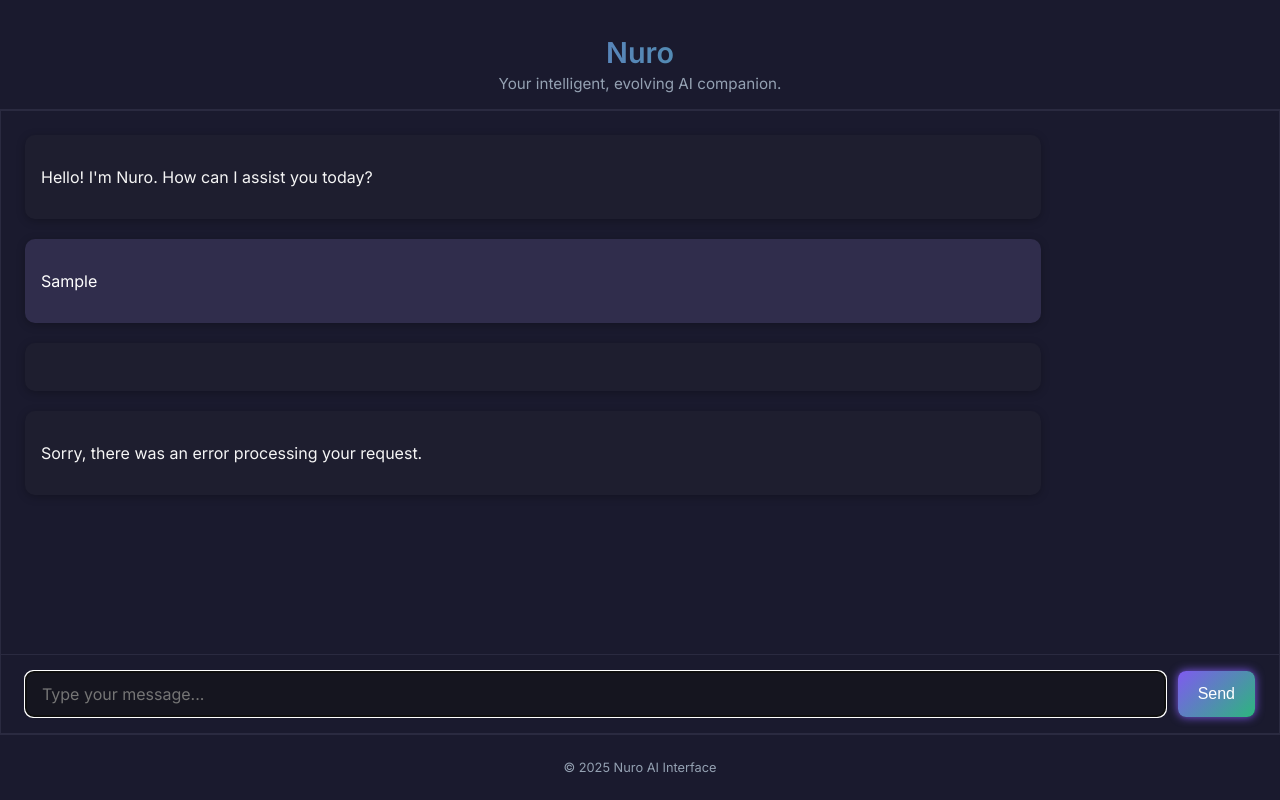
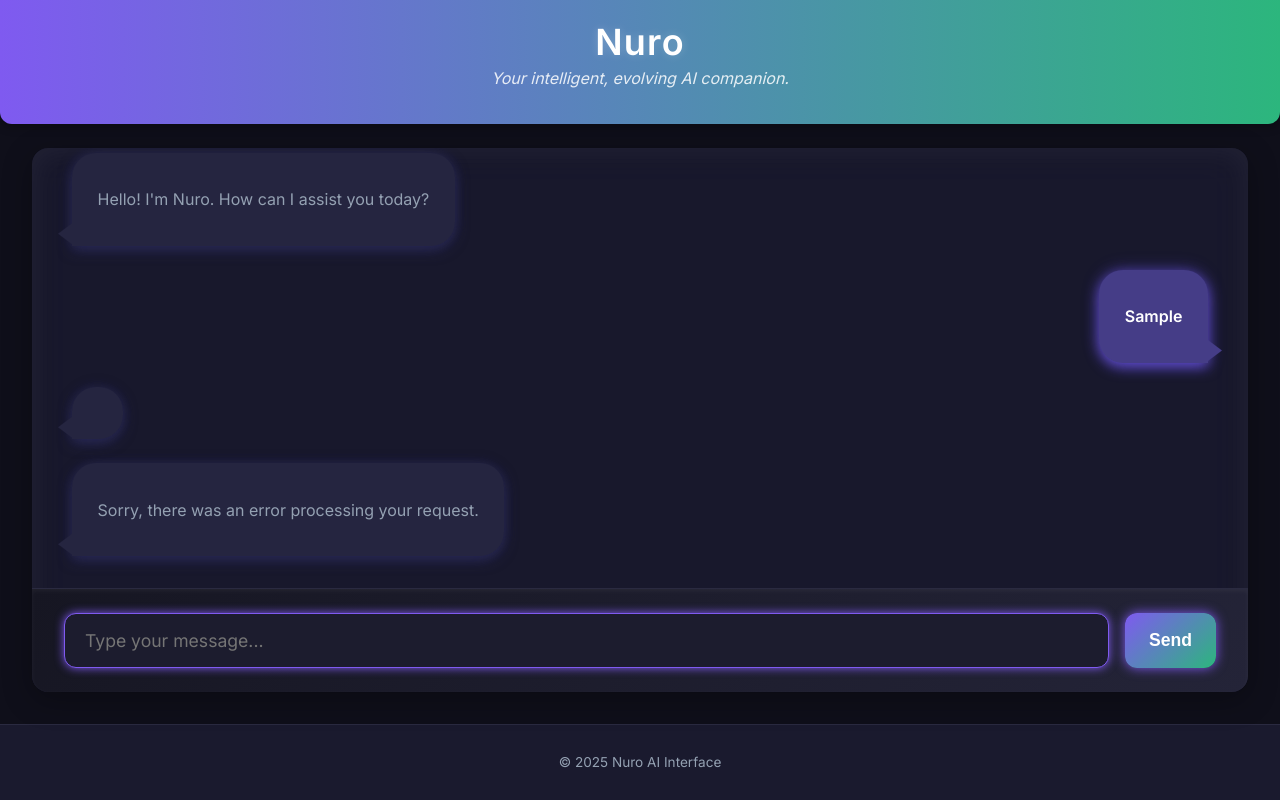
Before and after one commit to BRP0415/brain, a website: page public/index.html in a window 1280 px wide. Both pictures are taken after typing "Sample" into the empty fields and a click on the button "Send". Drawn offline with Linux system fonts and the light colour scheme; no server answers.

Commit message:
Update index.html

```diff
--- a/public/index.html
+++ b/public/index.html
@@ -1,5 +1,5 @@
 <!doctype html>
-<html lang="en">
+<html lang="en" >
 <head>
   <meta charset="UTF-8" />
   <meta name="viewport" content="width=device-width, initial-scale=1" />
@@ -14,177 +14,329 @@
       --border: #2a2a40;
       --text: #f5f5f5;
       --text-light: #94a1b2;
-      --user-msg-bg: #302d4c;
-      --assistant-msg-bg: #1e1e2f;
-      --accent-glow: 0 0 10px #7f5af0;
+      --user-msg-bg: #453d87;
+      --assistant-msg-bg: #252540;
+      --accent-glow: 0 0 12px #7f5af0;
+      --scrollbar-thumb: #7f5af0;
+      --scrollbar-track: #14142c;
+      --shadow: rgba(0, 0, 0, 0.3);
+      --font-sans: 'Inter', sans-serif;
     }
 
-    /* FULL SCREEN SETUP */
+    /* Reset & base */
+    * {
+      box-sizing: border-box;
+    }
+
     html, body {
       height: 100%;
-      width: 100%;
       margin: 0;
-      padding: 0;
-      font-family: 'Inter', sans-serif;
+      font-family: var(--font-sans);
       background-color: var(--bg);
       color: var(--text);
       display: flex;
       flex-direction: column;
-      overflow: hidden; /* prevent scrolling outside chat */
+      overflow: hidden;
+      -webkit-font-smoothing: antialiased;
+      -moz-osx-font-smoothing: grayscale;
     }
 
+    /* Header */
     header {
+      background: linear-gradient(90deg, var(--primary), var(--secondary));
+      padding: 1.25rem 2rem;
       text-align: center;
-      padding: 1rem 1.5rem;
-      border-bottom: 1px solid var(--border);
+      box-shadow: 0 3px 10px var(--shadow);
+      user-select: none;
       flex-shrink: 0;
-      background-color: var(--bg-light);
+      border-bottom-left-radius: 12px;
+      border-bottom-right-radius: 12px;
     }
 
-    h1 {
-      font-size: 1.8rem;
-      background: linear-gradient(90deg, var(--primary), var(--secondary));
-      -webkit-background-clip: text;
-      -webkit-text-fill-color: transparent;
-      font-weight: 600;
-      margin-bottom: 0.25rem;
+    header h1 {
+      margin: 0;
+      font-weight: 700;
+      font-size: 2.25rem;
+      letter-spacing: 1.2px;
+      color: white;
+      text-shadow: 0 0 10px rgba(255 255 255 / 0.2);
+      user-select: text;
     }
 
     header p {
-      color: var(--text-light);
-      font-size: 0.95rem;
-      margin: 0;
+      margin-top: 0.25rem;
+      font-weight: 400;
+      font-size: 1rem;
+      color: rgba(255 255 255 / 0.85);
+      font-style: italic;
+      user-select: text;
     }
 
-    /* Main chat container takes all available space */
+    /* Chat container */
     .chat-container {
       flex: 1 1 auto;
       display: flex;
       flex-direction: column;
-      border: 1px solid var(--border);
-      border-radius: 0;
+      margin: 1.5rem 2rem 2rem;
+      border-radius: 16px;
+      background: rgba(26, 26, 46, 0.85);
+      box-shadow:
+        inset 0 0 30px rgba(255 255 255 / 0.05),
+        0 8px 30px var(--shadow);
+      backdrop-filter: saturate(180%) blur(18px);
       overflow: hidden;
-      background-color: var(--bg-light);
-      backdrop-filter: blur(6px);
-      margin: 0; /* no margin for full width */
     }
 
+    /* Messages area */
     .chat-messages {
       flex: 1 1 auto;
       overflow-y: auto;
-      padding: 1.5rem;
+      padding: 2rem 2.5rem;
       scrollbar-width: thin;
-      scrollbar-color: var(--primary) transparent;
+      scrollbar-color: var(--scrollbar-thumb) var(--scrollbar-track);
+      display: flex;
+      flex-direction: column;
+      gap: 1.5rem;
+      scroll-behavior: smooth;
     }
 
+    /* Scrollbar styles */
     .chat-messages::-webkit-scrollbar {
-      width: 8px;
+      width: 10px;
+    }
+    .chat-messages::-webkit-scrollbar-track {
+      background: var(--scrollbar-track);
+      border-radius: 10px;
+    }
+    .chat-messages::-webkit-scrollbar-thumb {
+      background: var(--scrollbar-thumb);
+      border-radius: 10px;
+      transition: background-color 0.3s ease;
+    }
+    .chat-messages::-webkit-scrollbar-thumb:hover {
+      background: var(--secondary);
     }
 
-    .chat-messages::-webkit-scrollbar-track {
-      background: transparent;
+    /* Individual message */
+    .message {
+      max-width: 70%;
+      padding: 1.15rem 1.6rem;
+      border-radius: 24px;
+      box-shadow: 0 4px 14px var(--shadow);
+      font-size: 1rem;
+      line-height: 1.5;
+      position: relative;
+      animation: fadeInUp 0.3s ease forwards;
+      user-select: text;
     }
 
-    .chat-messages::-webkit-scrollbar-thumb {
-      background: var(--primary);
-      border-radius: 6px;
+    /* User message styling */
+    .user-message {
+      background: var(--user-msg-bg);
+      color: white;
+      align-self: flex-end;
+      border-bottom-right-radius: 0;
+      box-shadow:
+        0 4px 14px rgba(111, 88, 243, 0.8),
+        0 0 18px rgba(111, 88, 243, 0.3);
+      font-weight: 600;
+    }
+    /* User bubble tail */
+    .user-message::after {
+      content: "";
+      position: absolute;
+      bottom: 0;
+      right: -14px;
+      width: 16px;
+      height: 24px;
+      background: var(--user-msg-bg);
+      clip-path: polygon(0 0, 100% 50%, 0 100%);
+      filter: drop-shadow(1px 1px 1px rgba(0,0,0,0.15));
+      border-bottom-right-radius: 8px;
     }
 
-    .message {
-      margin-bottom: 1.25rem;
-      padding: 1rem;
-      border-radius: 10px;
-      max-width: 80%;
-      box-shadow: 0 2px 8px rgba(0, 0, 0, 0.25);
-      animation: fadeIn 0.3s ease-in-out;
+    /* Assistant message styling */
+    .assistant-message {
+      background: var(--assistant-msg-bg);
+      color: var(--text-light);
+      align-self: flex-start;
+      border-bottom-left-radius: 0;
+      box-shadow:
+        0 4px 14px rgba(45, 45, 95, 0.8),
+        0 0 14px rgba(45, 45, 95, 0.3);
+      font-weight: 500;
+    }
+    /* Assistant bubble tail */
+    .assistant-message::after {
+      content: "";
+      position: absolute;
+      bottom: 0;
+      left: -14px;
+      width: 16px;
+      height: 24px;
+      background: var(--assistant-msg-bg);
+      clip-path: polygon(100% 0, 0 50%, 100% 100%);
+      filter: drop-shadow(1px 1px 1px rgba(0,0,0,0.15));
+      border-bottom-left-radius: 8px;
     }
 
-    .user-message {
-      background-color: var(--user-msg-bg);
-      align-self: flex-end;
-      color: #fff;
+    /* Typing indicator */
+    .typing-indicator {
+      padding-left: 3rem;
+      margin-bottom: 1.25rem;
+      color: var(--primary);
+      font-style: italic;
+      font-weight: 600;
+      font-size: 1.1rem;
+      user-select: none;
+      display: flex;
+      align-items: center;
+      gap: 0.6rem;
+      animation: pulse 1.8s infinite;
+    }
+    .typing-indicator.visible {
+      display: flex;
     }
 
-    .assistant-message {
-      background-color: var(--assistant-msg-bg);
-      align-self: flex-start;
+    /* Dots animation for typing */
+    .typing-indicator::after {
+      content: "";
+      display: inline-block;
+      width: 8px;
+      height: 8px;
+      margin-left: 4px;
+      border-radius: 50%;
+      background: var(--primary);
+      box-shadow:
+        14px 0 var(--primary),
+        28px 0 var(--primary);
+      animation: typingDots 1.5s infinite;
     }
 
-    .typing-indicator {
-      display: none;
-      padding-left: 1.5rem;
-      margin-bottom: 0.75rem;
-      color: var(--text-light);
-      font-style: italic;
-      font-size: 0.95rem;
-    }
-
-    .typing-indicator.visible {
-      display: block;
-    }
-
+    /* Input area */
     .message-input {
       display: flex;
-      padding: 1rem 1.5rem;
+      gap: 1rem;
+      padding: 1.5rem 2rem;
+      background: linear-gradient(135deg, #161622, #242438);
       border-top: 1px solid var(--border);
-      background-color: var(--bg-light);
       flex-shrink: 0;
+      border-bottom-left-radius: 16px;
+      border-bottom-right-radius: 16px;
+      box-shadow: inset 0 2px 5px rgba(255 255 255 / 0.05);
     }
 
     #user-input {
       flex: 1;
-      padding: 0.75rem 1rem;
-      background-color: #15151f;
-      border: 1px solid var(--border);
+      font-size: 1.1rem;
+      padding: 1rem 1.25rem;
+      border-radius: 12px;
+      border: 1.5px solid var(--border);
+      background-color: #171722;
       color: var(--text);
-      border-radius: 8px;
       resize: none;
       font-family: inherit;
-      font-size: 1rem;
+      transition: border-color 0.3s ease;
+      box-shadow:
+        inset 0 2px 5px rgba(255 255 255 / 0.07);
+      min-height: 44px;
+      max-height: 150px;
+      overflow-y: auto;
+    }
+    #user-input:focus {
+      outline: none;
+      border-color: var(--primary);
+      box-shadow: 0 0 10px var(--primary);
+      background-color: #1c1c2e;
     }
 
     #send-button {
-      margin-left: 0.75rem;
-      padding: 0 1.25rem;
       background: linear-gradient(135deg, var(--primary), var(--secondary));
       color: white;
       border: none;
-      border-radius: 8px;
-      font-size: 1rem;
+      border-radius: 12px;
+      font-size: 1.1rem;
+      font-weight: 600;
+      padding: 0 1.5rem;
       cursor: pointer;
-      transition: transform 0.2s ease, box-shadow 0.2s ease;
       box-shadow: var(--accent-glow);
+      transition:
+        background 0.3s ease,
+        box-shadow 0.3s ease,
+        transform 0.15s ease;
+      display: flex;
+      align-items: center;
+      justify-content: center;
+      user-select: none;
+      min-width: 90px;
     }
-
-    #send-button:hover {
-      transform: scale(1.05);
-      box-shadow: 0 0 15px var(--primary);
+    #send-button:hover:not(:disabled) {
+      transform: scale(1.08);
+      box-shadow: 0 0 20px var(--primary);
     }
-
+    #send-button:active:not(:disabled) {
+      transform: scale(0.98);
+    }
     #send-button:disabled {
       background: #444;
       cursor: not-allowed;
       box-shadow: none;
     }
 
+    /* Footer */
     footer {
       text-align: center;
-      font-size: 0.8rem;
-      padding: 0.75rem 1.5rem;
+      font-size: 0.85rem;
+      padding: 1rem 1.5rem;
       color: var(--text-light);
-      flex-shrink: 0;
       background-color: var(--bg-light);
       border-top: 1px solid var(--border);
+      flex-shrink: 0;
+      user-select: none;
+      font-weight: 500;
     }
 
-    @keyframes fadeIn {
+    /* Animations */
+    @keyframes fadeInUp {
       from {
         opacity: 0;
-        transform: translateY(5px);
+        transform: translateY(8px);
       }
       to {
         opacity: 1;
         transform: translateY(0);
+      }
+    }
+
+    @keyframes pulse {
+      0%, 100% {
+        opacity: 0.6;
+      }
+      50% {
+        opacity: 1;
+      }
+    }
+
+    @keyframes typingDots {
+      0% {
+        box-shadow:
+          14px 0 var(--primary),
+          28px 0 var(--primary);
+      }
+      33% {
+        box-shadow:
+          14px 0 transparent,
+          28px 0 var(--primary);
+      }
+      66% {
+        box-shadow:
+          14px 0 transparent,
+          28px 0 transparent;
+      }
+      100% {
+        box-shadow:
+          14px 0 var(--primary),
+          28px 0 var(--primary);
       }
     }
   </style>
@@ -195,26 +347,29 @@
     <p>Your intelligent, evolving AI companion.</p>
   </header>
 
-  <div class="chat-container">
-    <div id="chat-messages" class="chat-messages">
-      <div class="message assistant-message">
+  <div class="chat-container" role="main" aria-label="Chat conversation">
+    <div id="chat-messages" class="chat-messages" tabindex="0" aria-live="polite" aria-relevant="additions">
+      <div class="message assistant-message" role="article" aria-label="Assistant message">
         <p>Hello! I'm Nuro. How can I assist you today?</p>
       </div>
     </div>
 
-    <div class="typing-indicator" id="typing-indicator">
+    <div class="typing-indicator" id="typing-indicator" aria-live="assertive" aria-atomic="true" style="display:none;">
       Nuro is thinking...
     </div>
 
-    <div class="message-input">
+    <form class="message-input" onsubmit="return false;" aria-label="Send message">
       <textarea
         id="user-input"
         placeholder="Type your message..."
         rows="1"
         autofocus
+        aria-multiline="true"
+        aria-label="Type your message"
+        spellcheck="false"
       ></textarea>
-      <button id="send-button">Send</button>
-    </div>
+      <button id="send-button" type="submit" aria-label="Send message">Send</button>
+    </form>
   </div>
 
   <footer>
```
